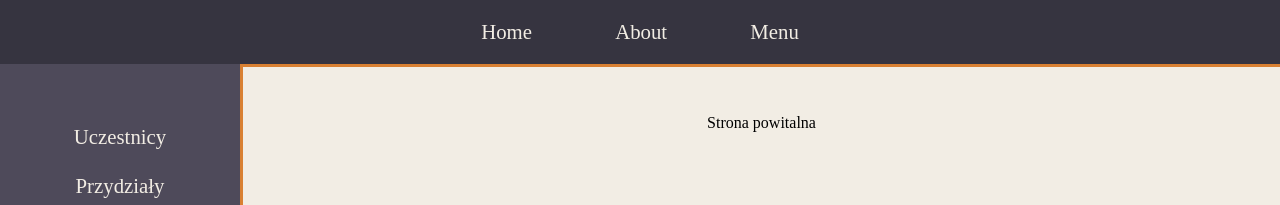
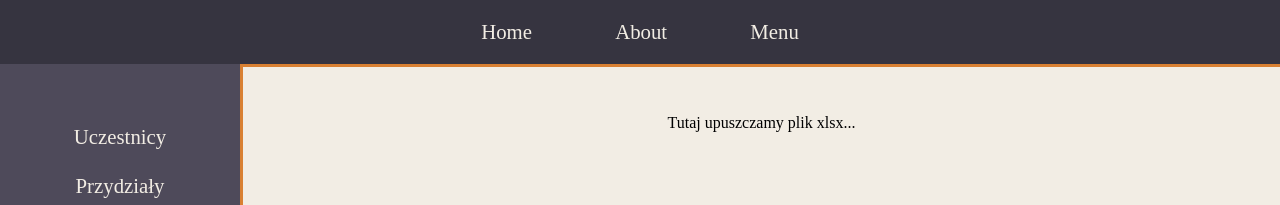
Before and after one commit to CzepiM200/DB_Organizer, a React (Create React App) app: page / in a window 1280 px wide. Shown: the top 205 px of the page. Built offline with nearby package versions, Linux system fonts and the light colour scheme.

Commit message:
Added xlsx files loading

```diff
--- a/package.json
+++ b/package.json
@@ -18,7 +18,8 @@
     "react-redux": "^7.2.1",
     "react-scripts": "3.4.3",
     "redux": "^4.0.5",
-    "typescript": "^3.7.5"
+    "typescript": "^3.7.5",
+    "xlsx": "^0.16.6"
   },
   "scripts": {
     "start": "react-scripts start",
--- a/src/components/HomaPage/HomePage.tsx
+++ b/src/components/HomaPage/HomePage.tsx
@@ -1,7 +1,67 @@
-import React, { FunctionComponent } from "react";
+import React, { FunctionComponent, useState } from "react";
+import XLSX from "xlsx";
 
 type HomePageProps = {};
 
 export const HomePage: FunctionComponent<HomePageProps> = (props: any) => {
-  return <section>Strona powitalna</section>;
+  const [data, setData] = useState([]);
+  const [file, setFile] = useState(null);
+  const [columns, setColumns] = useState([]);
+
+  const handleFile = (file: any) => {
+    console.log(file);
+    const reader = new FileReader();
+    const rABS = !!reader.readAsBinaryString;
+    reader.onload = (e: any) => {
+      /* Parse data */
+      const bstr = e.target.result;
+      const wb = XLSX.read(bstr, { type: rABS ? "binary" : "array" });
+      /* Get first worksheet */
+      const wsname = wb.SheetNames[0];
+      const ws = wb.Sheets[wsname];
+      /* Convert array of arrays */
+      const dataTemp = XLSX.utils.sheet_to_json(ws, {
+        header: 1,
+      }) as any;
+      /* Update state */
+      console.log(dataTemp);
+      setData(dataTemp);
+      // this.setState({ data: data, cols: make_cols(ws["!ref"]) });
+      console.log(data);
+    };
+    if (rABS) reader.readAsBinaryString(file);
+    else reader.readAsArrayBuffer(file);
+  };
+
+  const onDragOver = (e: any) => {
+    let event = e as Event;
+    event.stopPropagation();
+    event.preventDefault();
+  };
+
+  const onDragEnter = (e: any) => {
+    let event = e as Event;
+    event.stopPropagation();
+  };
+
+  const onFileDrop = (e: any) => {
+    let event = e as Event;
+    event.stopPropagation();
+    event.preventDefault();
+
+    const files = e.dataTransfer.files;
+    files && files[0] && handleFile(files[0]);
+  };
+
+  return (
+    <section>
+      <div
+        onDrop={onFileDrop}
+        onDragEnter={onDragEnter}
+        onDragOver={onDragOver}
+      >
+        Tutaj upuszczamy plik xlsx...
+      </div>
+    </section>
+  );
 };
```
Also changed, not shown: 1 other file (tests, documents, lock files or other folders).
